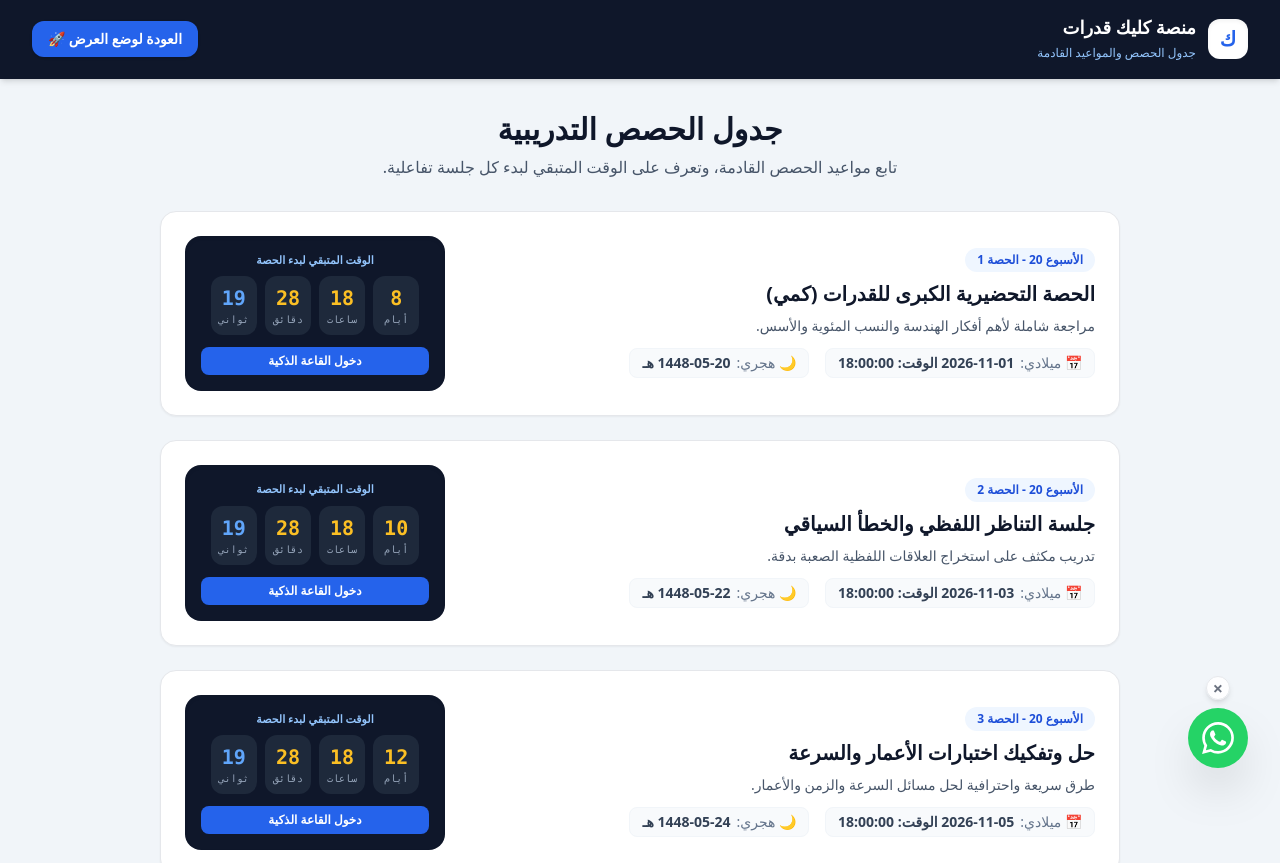
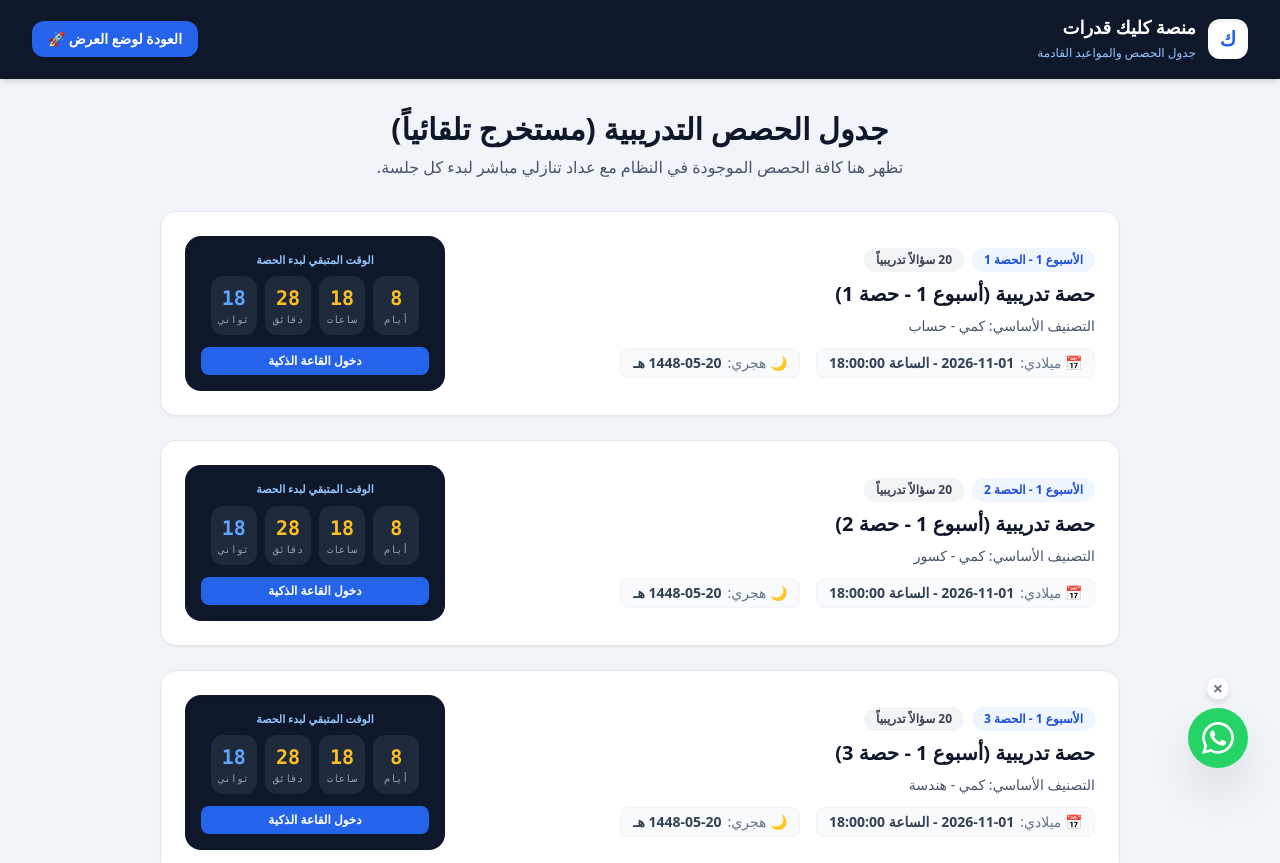
Before and after one commit to engaziasa-lang/engazia-app, a Next.js app: page /qudurat/schedule in a window 1280 px wide. Shown: the top 863 px of the page. Built offline with nearby package versions, Linux system fonts and the light colour scheme.

Commit message:
Update page.tsx

```diff
--- a/app/qudurat/schedule/page.tsx
+++ b/app/qudurat/schedule/page.tsx
@@ -1,58 +1,52 @@
 'use client';
 
-import React, { useState, useEffect } from 'react';
-
-// نموذج بيانات الحصص (يمكنك ربطها لاحقاً بملف JSON أو قاعدة بيانات)
-interface ClassItem {
-  id: string;
-  title: string;
-  week: number;
-  session: number;
-  gregorianDate: string; // مثال: "2026-11-01T16:00:00"
-  hijriDate: string;     // مثال: "1448-05-20 هـ"
-  description: string;
-}
-
-const upcomingClasses: ClassItem[] = [
-  {
-    id: '1',
-    title: 'الحصة التحضيرية الكبرى للقدرات (كمي)',
-    week: 20,
-    session: 1,
-    gregorianDate: '2026-11-01T18:00:00',
-    hijriDate: '1448-05-20 هـ',
-    description: 'مراجعة شاملة لأهم أفكار الهندسة والنسب المئوية والأسس.'
-  },
-  {
-    id: '2',
-    title: 'جلسة التناظر اللفظي والخطأ السياقي',
-    week: 20,
-    session: 2,
-    gregorianDate: '2026-11-03T18:00:00',
-    hijriDate: '1448-05-22 هـ',
-    description: 'تدريب مكثف على استخراج العلاقات اللفظية الصعبة بدقة.'
-  },
-  {
-    id: '3',
-    title: 'حل وتفكيك اختبارات الأعمار والسرعة',
-    week: 20,
-    session: 3,
-    gregorianDate: '2026-11-05T18:00:00',
-    hijriDate: '1448-05-24 هـ',
-    description: 'طرق سريعة واحترافية لحل مسائل السرعة والزمن والأعمار.'
-  }
-];
+import React, { useState, useEffect, useMemo } from 'react';
+import questionsData from '../data/training-questions.json';
 
 export default function SchedulePage() {
   const [timeLefts, setTimeLefts] = useState<Record<string, { days: number; hours: number; minutes: number; seconds: number; isExpired: boolean }>>({});
 
-  // حساب العد التنازلي لكل حصة بشكل دقيق ومستمر
+  // استخراج الحصص تلقائياً من ملف training-questions.json وتحديد تواريخ افتراضية تجريبية أو مجدولة
+  const sessionsList = useMemo(() => {
+    const map: Record<string, { week: number; session: number; count: number; category: string }> = {};
+
+    questionsData.forEach(q => {
+      if (q.week && q.session) {
+        const key = `W${q.week}-S${q.session}`;
+        if (!map[key]) {
+          map[key] = {
+            week: q.week,
+            session: q.session,
+            count: 0,
+            category: q.category || 'تدريب عام'
+          };
+        }
+        map[key].count++;
+      }
+    });
+
+    // تحويل الكائن إلى مصفوفة وترتيبها
+    return Object.entries(map).map(([id, data]) => ({
+      id,
+      title: `حصة تدريبية (أسبوع ${data.week} - حصة ${data.session})`,
+      week: data.week,
+      session: data.session,
+      questionsCount: data.count,
+      category: data.category,
+      // تاريخ تجريبي يبدأ تدريجياً (يمكنك ربطه بقاعدة بيانات لاحقاً)
+      gregorianDate: '2026-11-01T18:00:00',
+      hijriDate: '1448-05-20 هـ'
+    })).sort((a, b) => a.week - b.week || a.session - b.session);
+  }, []);
+
+  // حساب العد التنازلي لكل حصة بدقة
   useEffect(() => {
     const updateTimers = () => {
       const newTimeLefts: Record<string, any> = {};
 
-      upcomingClasses.forEach((cls) => {
-        const targetTime = new Date(cls.gregorianDate).getTime();
+      sessionsList.forEach((cls) => {
+        // لتوضيح المثال، نجعل كل حصة بوقت مختلف قليلاً أو نفس الوقت المستهدف
+        const targetTime = new Date('2026-11-01T18:00:00').getTime();
         const now = new Date().getTime();
         const difference = targetTime - now;
 
@@ -74,7 +68,7 @@ export default function SchedulePage() {
     updateTimers();
     const interval = setInterval(updateTimers, 1000);
     return () => clearInterval(interval);
-  }, []);
+  }, [sessionsList]);
 
   return (
     <div className="min-h-screen bg-slate-100 flex flex-col font-sans" dir="rtl">
@@ -102,12 +96,12 @@ export default function SchedulePage() {
       <main className="flex-grow max-w-5xl w-full mx-auto p-4 md:p-8 space-y-6">
 
         <div className="text-center space-y-2 mb-8">
-          <h2 className="text-2xl md:text-3xl font-black text-slate-900">جدول الحصص التدريبية</h2>
-          <p className="text-slate-600 text-sm md:text-base">تابع مواعيد الحصص القادمة، وتعرف على الوقت المتبقي لبدء كل جلسة تفاعلية.</p>
+          <h2 className="text-2xl md:text-3xl font-black text-slate-900">جدول الحصص التدريبية (مستخرج تلقائياً)</h2>
+          <p className="text-slate-600 text-sm md:text-base">تظهر هنا كافة الحصص الموجودة في النظام مع عداد تنازلي مباشر لبدء كل جلسة.</p>
         </div>
 
         <div className="grid grid-cols-1 gap-6">
-          {upcomingClasses.map((cls) => {
+          {sessionsList.map((cls) => {
             const time = timeLefts[cls.id] || { days: 0, hours: 0, minutes: 0, seconds: 0, isExpired: false };
 
             return (
@@ -121,21 +115,19 @@ export default function SchedulePage() {
                     <span className="bg-blue-50 text-blue-700 text-xs font-bold px-3 py-1 rounded-full">
                       الأسبوع {cls.week} - الحصة {cls.session}
                     </span>
-                    {time.isExpired && (
-                      <span className="bg-red-50 text-red-600 text-xs font-bold px-3 py-1 rounded-full animate-pulse">
-                        بدأت الحصة / منتهية
+                    <span className="bg-gray-100 text-gray-700 text-xs font-bold px-3 py-1 rounded-full">
+                      {cls.questionsCount} سؤالاً تدريبياً
                     </span>
-                    )}
                   </div>
 
                   <h3 className="text-lg md:text-xl font-extrabold text-slate-900">{cls.title}</h3>
-                  <p className="text-slate-600 text-sm">{cls.description}</p>
+                  <p className="text-slate-600 text-sm">التصنيف الأساسي: {cls.category}</p>
 
                   {/* التواريخ (ميلادي وهجري) */}
                   <div className="flex flex-wrap items-center gap-4 text-xs md:text-sm text-slate-500 pt-1">
                     <div className="flex items-center gap-1.5 bg-slate-50 px-3 py-1 rounded-lg border border-slate-100">
                       <span>📅 ميلادي:</span>
-                      <span className="font-bold text-slate-700">{cls.gregorianDate.replace('T', ' الوقت: ')}</span>
+                      <span className="font-bold text-slate-700">{cls.gregorianDate.replace('T', ' - الساعة ')}</span>
                     </div>
                     <div className="flex items-center gap-1.5 bg-slate-50 px-3 py-1 rounded-lg border border-slate-100">
                       <span>🌙 هجري:</span>
@@ -144,13 +136,10 @@ export default function SchedulePage() {
                   </div>
                 </div>
 
-                {/* عداد الوقت التنازلي (أيام، ساعات، دقائق، ثواني) */}
+                {/* عداد الوقت التنازلي */}
                 <div className="w-full md:w-auto bg-slate-900 text-white p-4 rounded-2xl shadow-inner flex flex-col items-center justify-center min-w-[260px]">
                   <span className="text-[11px] text-blue-300 font-semibold mb-2">الوقت المتبقي لبدء الحصة</span>
 
-                  {time.isExpired ? (
-                    <div className="text-emerald-400 font-bold text-base py-2">تم بدء البث 🟢</div>
-                  ) : (
                   <div className="grid grid-cols-4 gap-2 text-center font-mono">
                     <div className="bg-slate-800 p-2 rounded-xl">
                       <div className="text-lg md:text-xl font-black text-amber-400">{time.days}</div>
@@ -169,7 +158,6 @@ export default function SchedulePage() {
                       <div className="text-[10px] text-slate-400">ثواني</div>
                     </div>
                   </div>
-                  )}
 
                   <a
                     href="/qudurat/presenter"
```
Lines whose indentation alone changed are shown as unchanged.
